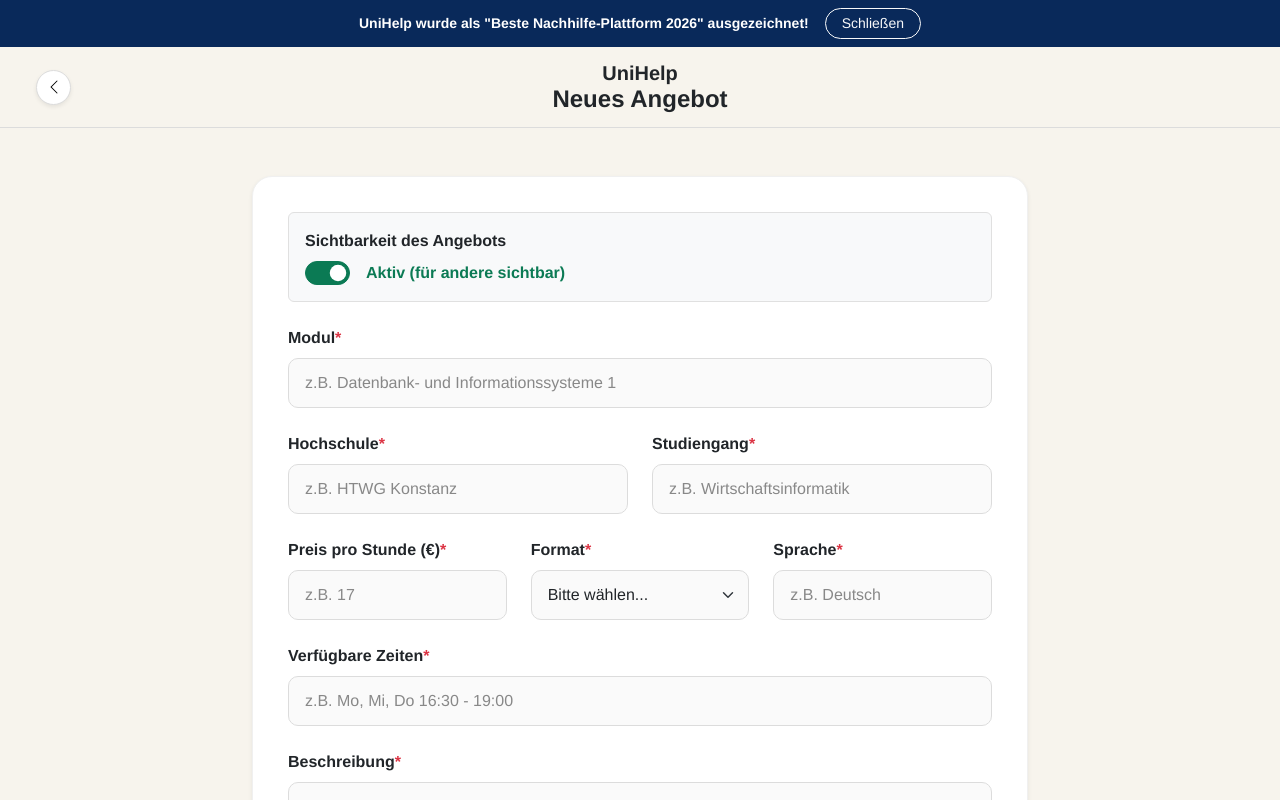
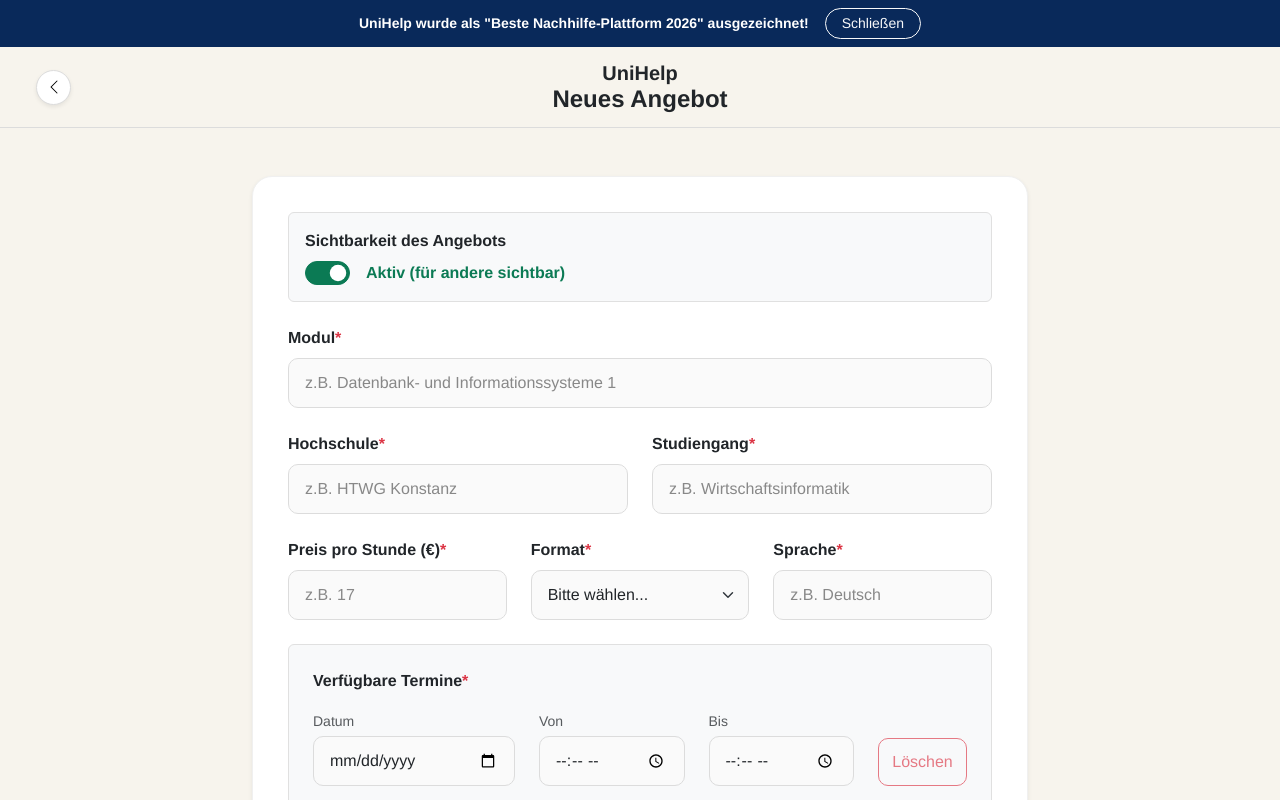
Before and after one commit to htwg-in-schneider/frontend-unihelp, a Vue app: page /offer/new in a window 1280 px wide. Shown: the top 800 px of the page. Built offline with nearby package versions, Linux system fonts and the light colour scheme.

Commit message:
Iteration 11: Offer Availability (1:n)

```diff
--- a/src/views/CreateOfferView.vue
+++ b/src/views/CreateOfferView.vue
@@ -12,10 +12,20 @@
     price: null,
     format: '',
     language: '',
-    availableTimes: '',
+    availabilities: [
+        { date: '', startTime: '', endTime: '', booked: false }
+    ],
     description: '',
     isActive: true
 });
+
+function addAvailability() {
+    offer.value.availabilities.push({ date: '', startTime: '', endTime: '', booked: false });
+}
+
+function removeAvailability(index) {
+    offer.value.availabilities.splice(index, 1);
+}
 
 async function saveOffer() {
     try {
@@ -100,13 +110,37 @@
                         </div>
                     </div>
 
-                    <div class="mb-4">
-                        <label class="form-label fw-bold text-dark">Verfügbare Zeiten<span
-                                class="text-danger">*</span></label>
-                        <input v-model="offer.availableTimes" type="text" class="form-control custom-input"
-                            placeholder="z.B. Mo, Mi, Do 16:30 - 19:00" required>
+                    <div class="mb-4 p-4 rounded" style="background-color: #f8f9fa; border: 1px solid #e0e0e0;">
+                        <label class="form-label fw-bold text-dark d-block mb-3">Verfügbare Termine<span class="text-danger">*</span></label>
+
+                        <div v-for="(avail, index) in offer.availabilities" :key="index" class="row mb-3 align-items-end">
+                            <div class="col-md-4 mb-2 mb-md-0">
+                                <label class="form-label text-muted small mb-1">Datum</label>
+                                <input v-model="avail.date" type="date" class="form-control custom-input" required>
+                            </div>
+                            <div class="col-md-3 mb-2 mb-md-0">
+                                <label class="form-label text-muted small mb-1">Von</label>
+                                <input v-model="avail.startTime" type="time" class="form-control custom-input" required>
+                            </div>
+                            <div class="col-md-3 mb-2 mb-md-0">
+                                <label class="form-label text-muted small mb-1">Bis</label>
+                                <input v-model="avail.endTime" type="time" class="form-control custom-input" required>
+                            </div>
+                            <div class="col-md-2">
+                                <button type="button" @click="removeAvailability(index)"
+                                    class="btn btn-outline-danger w-100 d-flex justify-content-center align-items-center"
+                                    style="height: 48px; border-radius: 10px;"
+                                    :disabled="offer.availabilities.length === 1"
+                                    title="Termin entfernen">
+                                    Löschen
+                                </button>
+                            </div>
+                        </div>
+
+                        <button type="button" @click="addAvailability" class="btn btn-outline-secondary mt-2 fw-bold" style="border-radius: 10px;">
+                            + Weiteren Termin hinzufügen
+                        </button>
                     </div>
-
                     <div class="mb-4">
                         <label class="form-label fw-bold text-dark">Beschreibung<span
                                 class="text-danger">*</span></label>
--- a/src/views/EditOfferView.vue
+++ b/src/views/EditOfferView.vue
@@ -6,7 +6,9 @@
 const router = useRouter();
 const url = 'http://localhost:8081/api/offer';
 
-const offer = ref({});
+const offer = ref({
+    availabilities: []
+});
 const showDeleteModal = ref(false);
 
 onMounted(() => fetchOffer());
@@ -16,10 +18,25 @@
         const response = await fetch(`${url}/${route.params.id}`);
         if (!response.ok) throw new Error('Nicht gefunden');
         offer.value = await response.json();
+
+        if (!offer.value.availabilities || offer.value.availabilities.length === 0) {
+            offer.value.availabilities = [{ date: '', startTime: '', endTime: '', booked: false }];
+        }
     } catch (error) {
         console.error(error);
         router.push('/offers');
     }
+}
+
+function addAvailability() {
+    if (!offer.value.availabilities) {
+        offer.value.availabilities = [];
+    }
+    offer.value.availabilities.push({ date: '', startTime: '', endTime: '', booked: false });
+}
+
+function removeAvailability(index) {
+    offer.value.availabilities.splice(index, 1);
 }
 
 async function updateOffer() {
@@ -110,12 +127,47 @@
                         </div>
                     </div>
 
-                    <div class="mb-4">
-                        <label class="form-label fw-bold text-dark">Verfügbare Zeiten<span
+                    <div class="mb-4 p-4 rounded" style="background-color: #f8f9fa; border: 1px solid #e0e0e0;">
+                        <label class="form-label fw-bold text-dark d-block mb-3">Verfügbare Termine<span
                                 class="text-danger">*</span></label>
-                        <input v-model="offer.availableTimes" type="text" class="form-control custom-input" required>
+
+                        <div v-for="(avail, index) in offer.availabilities" :key="index"
+                            class="row mb-3 align-items-end">
+                            <div class="col-md-4 mb-2 mb-md-0">
+                                <label class="form-label text-muted small mb-1">Datum</label>
+                                <input v-model="avail.date" type="date" class="form-control custom-input" required
+                                    :disabled="avail.booked">
+                            </div>
+                            <div class="col-md-3 mb-2 mb-md-0">
+                                <label class="form-label text-muted small mb-1">Von</label>
+                                <input v-model="avail.startTime" type="time" class="form-control custom-input" required
+                                    :disabled="avail.booked">
+                            </div>
+                            <div class="col-md-3 mb-2 mb-md-0">
+                                <label class="form-label text-muted small mb-1">Bis</label>
+                                <input v-model="avail.endTime" type="time" class="form-control custom-input" required
+                                    :disabled="avail.booked">
+                            </div>
+                            <div class="col-md-2">
+                                <button type="button" @click="removeAvailability(index)"
+                                    class="btn btn-outline-danger w-100 d-flex justify-content-center align-items-center"
+                                    style="height: 48px; border-radius: 10px;"
+                                    :disabled="offer.availabilities.length === 1 || avail.booked"
+                                    title="Termin entfernen">
+                                    Löschen
+                                </button>
+                            </div>
+                            <div v-if="avail.booked" class="col-12 mt-2">
+                                <small class="text-danger fw-bold">⚠️ Dieser Termin wurde bereits von einem Studenten
+                                    gebucht und kann nicht mehr geändert werden.</small>
+                            </div>
+                        </div>
+
+                        <button type="button" @click="addAvailability" class="btn btn-outline-secondary mt-2 fw-bold"
+                            style="border-radius: 10px;">
+                            + Weiteren Termin hinzufügen
+                        </button>
                     </div>
-
                     <div class="mb-4">
                         <label class="form-label fw-bold text-dark">Beschreibung<span
                                 class="text-danger">*</span></label>
@@ -183,6 +235,12 @@
     border-color: #1f4277;
     box-shadow: 0 0 0 0.25rem rgba(31, 66, 119, 0.25);
     outline: none;
+}
+
+.custom-input:disabled {
+    background-color: #e9ecef;
+    cursor: not-allowed;
+    border-color: #e0e0e0;
 }
 
 .focus-switch {
--- a/src/views/OfferDetailView.vue
+++ b/src/views/OfferDetailView.vue
@@ -17,13 +17,37 @@
       throw new Error(`HTTP error! status: ${response.status}`);
     }
     const allOffers = await response.json();
-
     offer.value = allOffers.find(o => String(o.id) === String(route.params.id)) || null;
-
   } catch (error) {
     console.error('Fehler beim Laden des Angebots:', error);
   } finally {
     isLoading.value = false;
+  }
+}
+
+function formatDate(dateString) {
+  if (!dateString) return '';
+  const [year, month, day] = dateString.split('-');
+  return `${day}.${month}.${year}`;
+}
+
+async function toggleBooking(avail) {
+  const oldState = avail.booked;
+  avail.booked = !avail.booked;
+
+  try {
+    const response = await fetch(`${url}/${offer.value.id}`, {
+      method: 'PUT',
+      headers: { 'Content-Type': 'application/json' },
+      body: JSON.stringify(offer.value),
+    });
+
+    if (!response.ok) {
+      throw new Error('Fehler beim Speichern im Backend');
+    }
+  } catch (error) {
+    console.error('Netzwerkfehler:', error);
+    avail.booked = oldState;
   }
 }
 </script>
@@ -63,15 +87,49 @@
 
       <div class="mb-4">
         <div class="yellow-label mb-1">VERFÜGBARKEIT</div>
-        <p class="fw-bold text-dark">{{ offer.availableTimes }} · {{ offer.format }}</p>
+        <div class="fw-bold text-dark mb-3">Unterrichtsformat: {{ offer.format }}</div>
+
+        <div v-if="offer.availabilities && offer.availabilities.length > 0">
+          <ul class="list-unstyled mb-0">
+            <li v-for="avail in offer.availabilities" :key="avail.id"
+              class="mb-2 p-2 border rounded d-flex justify-content-between align-items-center"
+              :class="{ 'bg-light': avail.booked }">
+
+              <div>
+                <div
+                  :class="{ 'text-decoration-line-through text-muted': avail.booked, 'text-dark fw-bold': !avail.booked }"
+                  style="font-size: 15px;">
+                  <span class="d-block d-sm-inline mb-1 mb-sm-0">📅 {{ formatDate(avail.date) }}</span>
+
+                  <span class="d-none d-sm-inline mx-1">|</span>
+
+                  <span class="d-block d-sm-inline">🕒 {{ avail.startTime }} - {{ avail.endTime }} Uhr</span>
+                </div>
+
+                <div class="mt-1 mt-sm-0 d-sm-inline-block ms-sm-2">
+                  <span v-if="avail.booked" class="badge bg-danger" style="font-size: 11px;">Gebucht</span>
+                  <span v-else class="badge bg-success" style="font-size: 11px;">Frei</span>
+                </div>
+              </div>
+
+              <button @click="toggleBooking(avail)" class="btn btn-sm px-3 py-1 m-0 fw-bold ms-2 flex-shrink-0"
+                :class="avail.booked ? 'btn-outline-danger' : 'btn-yellow-main text-dark'"
+                style="height: auto; font-size: 13px;">
+                {{ avail.booked ? 'Stornieren' : 'Buchen' }}
+              </button>
+            </li>
+          </ul>
+        </div>
+
+        <div v-else>
+          <span class="text-muted fw-bold" style="font-size: 15px;">Bisher keine Termine hinterlegt.</span>
+        </div>
       </div>
-
       <div class="price-book-box mb-3 d-flex justify-content-between align-items-center p-3 bg-white">
         <div>
           <div class="yellow-label mb-1">PREIS</div>
           <div class="fw-bold fs-3 text-dark">{{ offer.price }} €/Std.</div>
         </div>
-        <button class="btn-yellow-main px-4 m-0 text-dark">Buchen</button>
       </div>
 
       <button class="btn-message-outline w-100 mb-3 text-dark">Nachricht senden</button>
```
